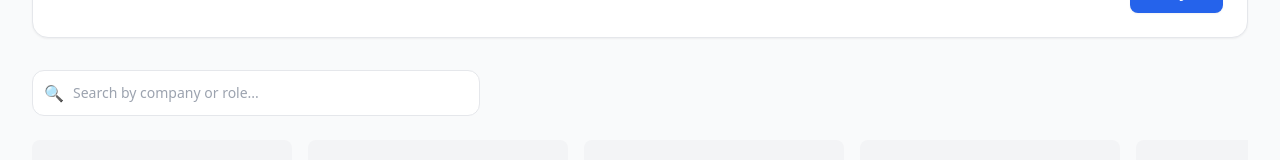
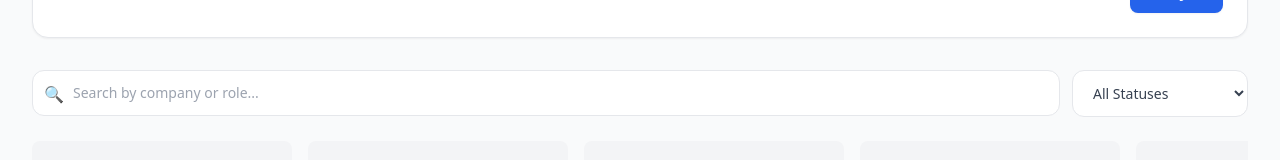
Before and after one commit to Shifa200/devboard, a React (Vite) app: page / in a window 1280 px wide. Shown: the part 351-511 px from the top of the page. Built offline with nearby package versions, Linux system fonts and the light colour scheme.

Commit message:
Added job search and status filters

```diff
--- a/src/App.jsx
+++ b/src/App.jsx
@@ -46,6 +46,8 @@ function App() {
   };
 
   const [searchTerm, setSearchTerm] = useState("");
+
+  const [statusFilter, setStatusFilter] = useState("all");
 
   // Fill the form with the selected job when editing
   const handleEditJob = (job) => {
@@ -174,15 +176,21 @@ function App() {
     handleCancelEdit();
   };
 
-  const filteredJobs = jobs.filter((job) => {
-    const search = searchTerm.toLowerCase();
+ const filteredJobs = jobs.filter((job) => {
+  const search = searchTerm.toLowerCase();
 
-    return (
-      job.company.toLowerCase().includes(search) ||
-      job.role.toLowerCase().includes(search)
-    );
-  });
+  const matchesSearch =
+    job.company.toLowerCase().includes(search) ||
+    job.role.toLowerCase().includes(search);
 
+  const matchesStatus =
+    statusFilter === "all" ||
+    job.status === statusFilter;
+
+  return matchesSearch && matchesStatus;
+
+
+});
   return (
     <div className="min-h-screen bg-gray-50 px-4 py-8 md:px-8">
       {toast && (
@@ -335,8 +343,9 @@ function App() {
           </div>
         </div>
 
-        <div className="mb-6">
-          <div className="relative max-w-md">
+        <div className="mb-6 flex flex-col gap-3 sm:flex-row">
+          {/* Search */}
+          <div className="relative flex-1">
             <span className="absolute left-3 top-1/2 -translate-y-1/2 text-gray-400">
               🔍
             </span>
@@ -349,6 +358,21 @@ function App() {
               className="w-full rounded-xl border border-gray-200 bg-white py-3 pl-10 pr-4 text-sm outline-none transition focus:border-blue-500 focus:ring-2 focus:ring-blue-100"
             />
           </div>
+
+          {/* Status Filter */}
+          <select
+            value={statusFilter}
+            onChange={(e) => setStatusFilter(e.target.value)}
+            className="rounded-xl border border-gray-200 bg-white px-4 py-3 text-sm text-gray-700 outline-none transition focus:border-blue-500 focus:ring-2 focus:ring-blue-100"
+          >
+            <option value="all">All Statuses</option>
+
+            {columns.map((col) => (
+              <option key={col} value={col}>
+                {col}
+              </option>
+            ))}
+          </select>
         </div>
 
         {/* Kanban Board */}
```
